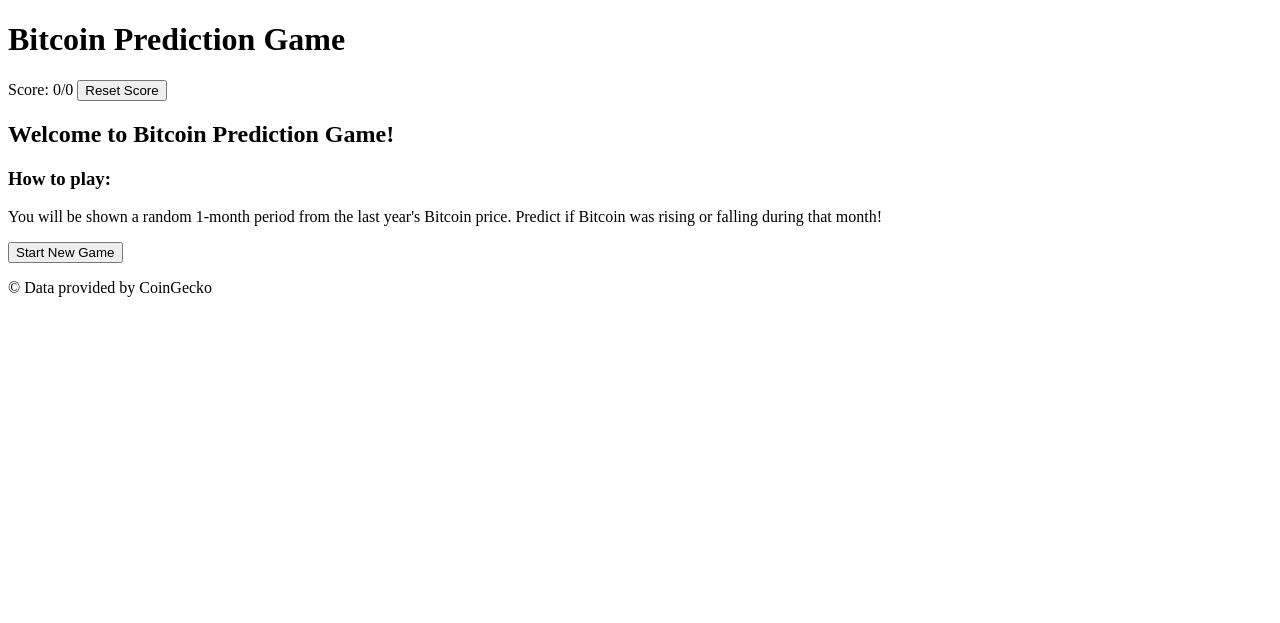
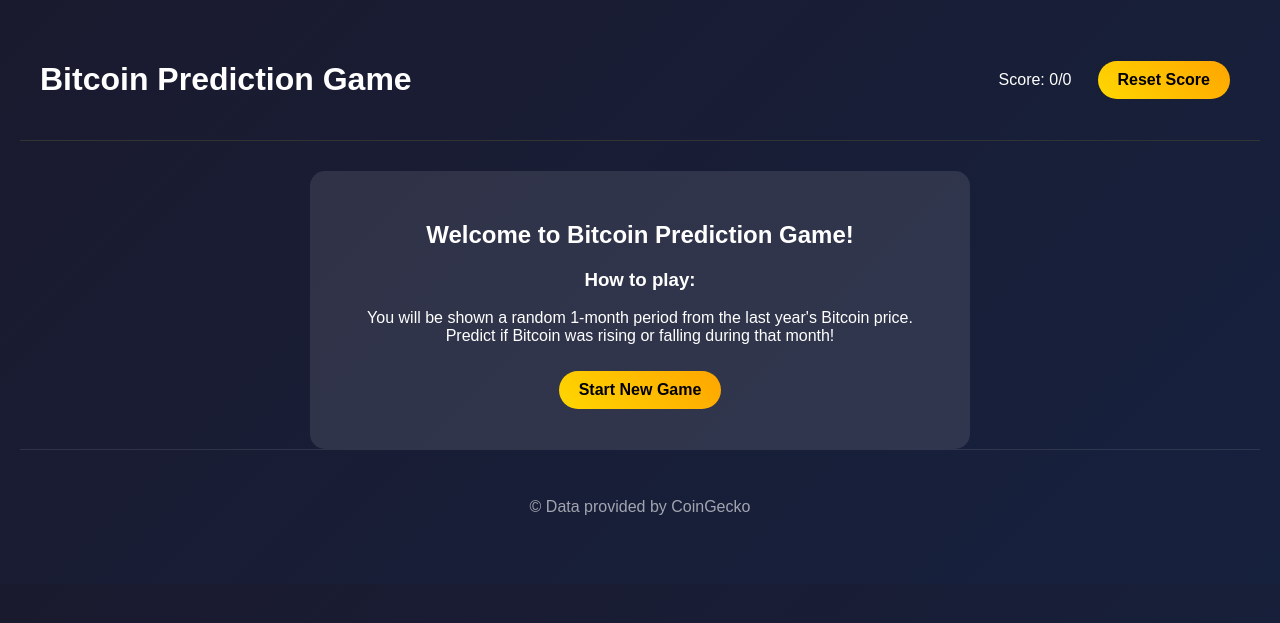
Before and after one commit to vasilisliapas/guess-the-trend, a Flask app: page / in a window 1280 px wide. Shown: the top 623 px of the page. Run offline with Flask 3, Linux system fonts and the light colour scheme.

Commit message:
Created a basic CSS style

```diff
--- a/static/css/style.css
+++ b/static/css/style.css
@@ -1,3 +1,68 @@
+body {
+    font-family: 'Arial', sans-serif;
+    background: linear-gradient(135deg, #1a1a2e, #16213e);
+    color: white;
+    margin: 0;
+    padding: 20px;
+}
+
+
+/* Header styles */
+header {
+    text-align: center;
+    padding: 20px;
+    border-bottom: 1px solid #333;
+    margin-bottom: 30px;
+    display: flex;
+    align-items: center;
+    justify-content: space-between;
+}
+
+.stats {
+    display: flex;
+    align-items: center;
+    gap: 1rem;
+}
+
+#welcome-screen, #game-screen, #result-screen, #error-screen {
+    max-width: 600px;
+    margin: 0 auto;
+    padding: 30px;
+    background: rgba(255, 255, 255, 0.1);
+    border-radius: 15px;
+    text-align: center;
+}
+
+button {
+    background: linear-gradient(45deg, #ffd700, #ffa500);
+    color: black;
+    border: none;
+    padding: 10px 20px;
+    border-radius: 25px;
+    font-size: 16px;
+    font-weight: bold;
+    cursor: pointer;
+    margin: 10px;
+}
+
+button:hover {
+    transform: translateY(-2px);
+    box-shadow: 0 5px 15px rgba(255, 215, 0, 0.4);
+}
+
+.answer-btn {
+    display: inline-block;
+    margin: 10px;
+    min-width: 150px;
+}
+
+footer {
+    text-align: center;
+    padding: 2rem;
+    color: rgba(255, 255, 255, 0.6);
+    border-top: 1px solid rgba(255, 255, 255, 0.1);
+}
+
 .screen {
     display: none;
 }
--- a/templates/base.html
+++ b/templates/base.html
@@ -7,8 +7,10 @@
 <body>
     <header>
         <h1>Bitcoin Prediction Game</h1>
-        <span id="score-display">Score: {{session.get('score', 0)}}/{{session.get('games_played', 0)}}</span>
-        <button id="reset-score">Reset Score</button>
+        <div class="stats">
+            <span id="score-display">Score: {{session.get('score', 0)}}/{{session.get('games_played', 0)}}</span>
+            <button id="reset-score">Reset Score</button>
+        </div>
     </header>
 
     <main>
```
